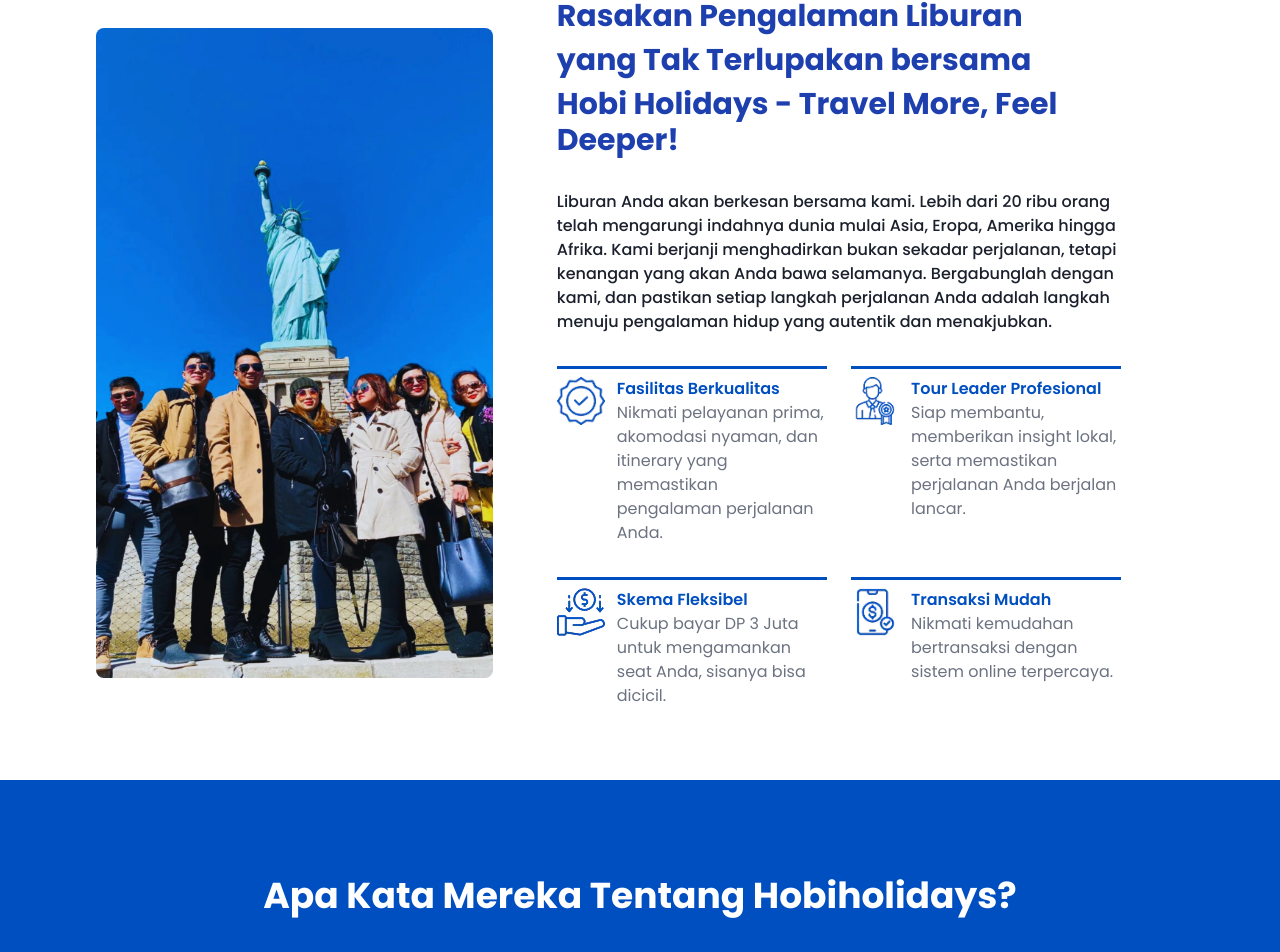
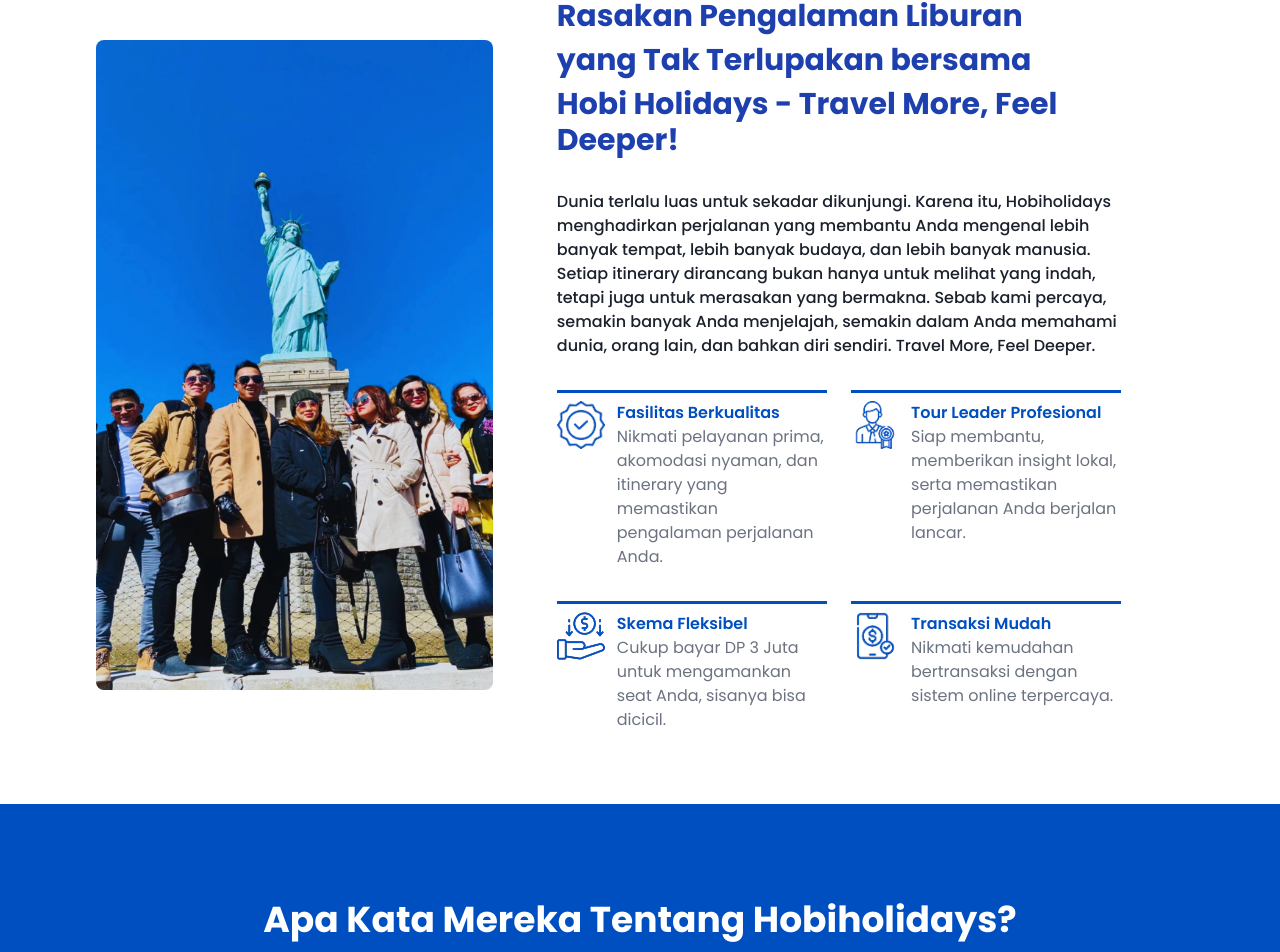
Before and after one commit to ithobiholidays/hobiholiday-fe, a Next.js app: page /home in a window 1280 px wide. Shown: the part 726-1678 px from the top of the page. Built offline with nearby package versions, Linux system fonts and the light colour scheme; no server answers.

Commit message:
feat: update Hero2 component text to enhance travel messaging and user engagement

```diff
--- a/src/views/home/Hero2.jsx
+++ b/src/views/home/Hero2.jsx
@@ -31,12 +31,13 @@
           Hobi Holidays - Travel More, Feel Deeper!
         </h2>
         <p className=" font-medium 3xl:text-lg hd:text-xl mt-8">
-          Liburan Anda akan berkesan bersama kami. Lebih dari 20 ribu orang
-          telah mengarungi indahnya dunia mulai Asia, Eropa, Amerika hingga
-          Afrika. Kami berjanji menghadirkan bukan sekadar perjalanan, tetapi
-          kenangan yang akan Anda bawa selamanya. Bergabunglah dengan kami, dan
-          pastikan setiap langkah perjalanan Anda adalah langkah menuju
-          pengalaman hidup yang autentik dan menakjubkan.
+          Dunia terlalu luas untuk sekadar dikunjungi.
+          Karena itu, Hobiholidays menghadirkan perjalanan yang membantu Anda mengenal lebih
+          banyak tempat, lebih banyak budaya, dan lebih banyak manusia.
+          Setiap itinerary dirancang bukan hanya untuk melihat yang indah,
+          tetapi juga untuk merasakan yang bermakna. Sebab kami percaya, semakin banyak Anda menjelajah,
+          semakin dalam Anda memahami dunia, orang lain, dan bahkan diri sendiri.
+          Travel More, Feel Deeper.
         </p>
 
         <div className="w-full xl:hidden rounded-lg col-span-2 my-5 aspect-square flex justify-center items-center overflow-hidden">
```
